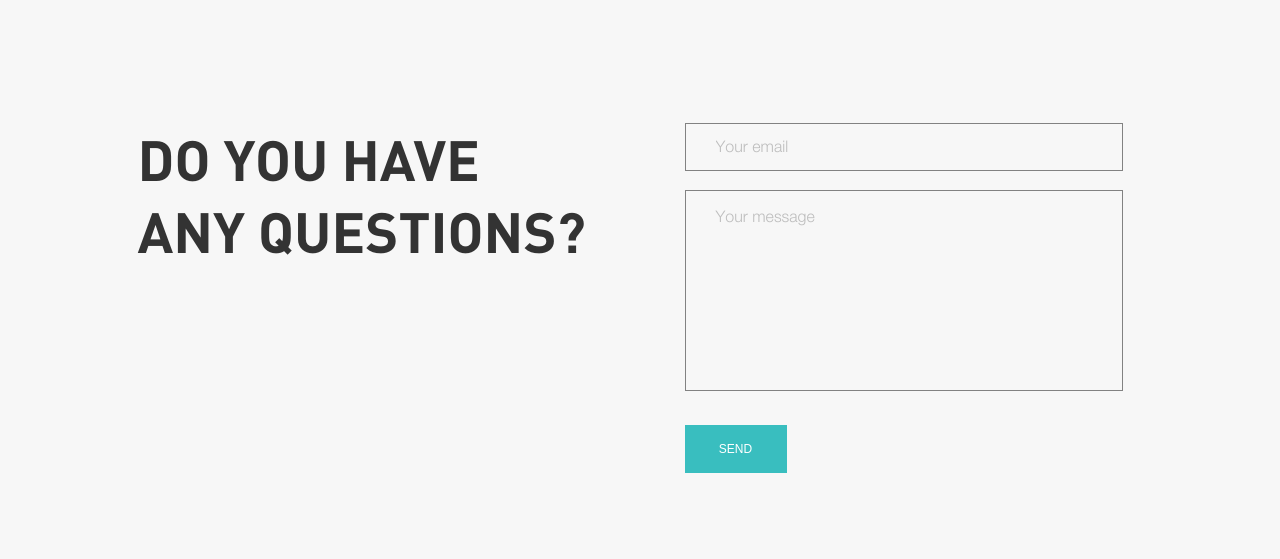
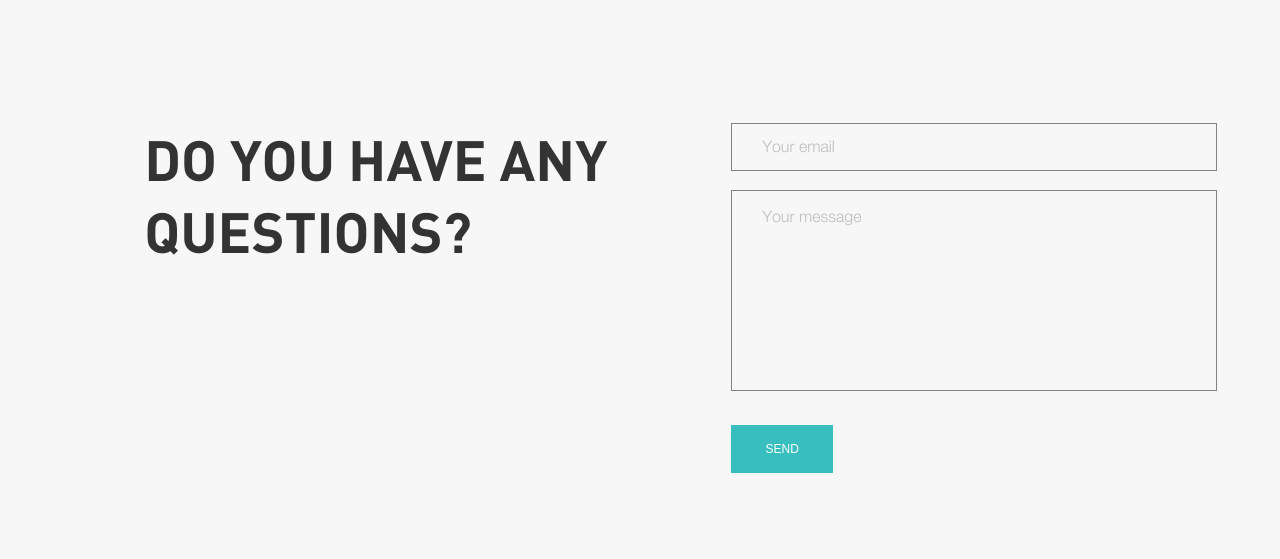
Before and after one commit to 59MrRobot/kickstarter-landing-page, a website built with Parcel: page src/index.html in a window 1280 px wide. Shown: the part 4660-5219 px from the top of the page. Built offline with nearby package versions, Linux system fonts and the light colour scheme; files whose address does not match are found by name.

Commit message:
fixed form width

```diff
--- a/src/styles/blocks/questions.scss
+++ b/src/styles/blocks/questions.scss
@@ -38,17 +38,13 @@
 
     @include tablet {
       margin-top: 0;
-
-      width: 340px;
     }
 
     @include desktop {
       position: relative;
       left: -20px;
 
-      grid-column: 8 / 12;
-
-      width: 438px;
+      grid-column: 8 / 13;
     }
   }
 }
```
